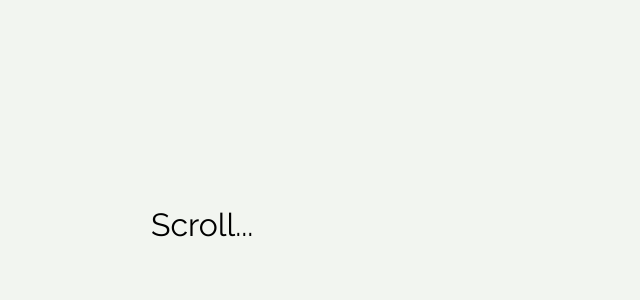
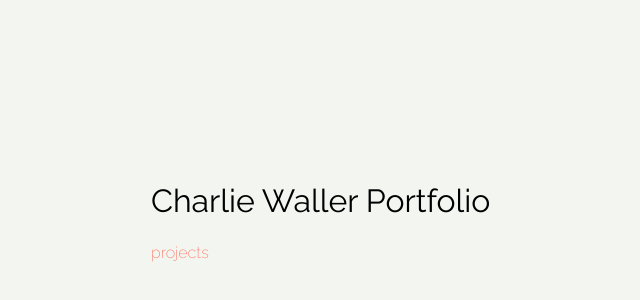
Before and after one commit to charliewaller7/portfolio, a React (Create React App) app in the folder app/: page / in a window 1280 px wide. Shown: the part 178-478 px from the top of the page, without its empty margins (105-745 px from the left). Built offline with nearby package versions, Linux system fonts and the light colour scheme.

Commit message:
Home component complete

```diff
--- a/app/package.json
+++ b/app/package.json
@@ -10,6 +10,7 @@
     "react": "^17.0.1",
     "react-dom": "^17.0.1",
     "react-scripts": "4.0.0",
+    "react-transition-group": "^1.2.1",
     "web-vitals": "^0.2.4"
   },
   "scripts": {
--- a/app/src/App.js
+++ b/app/src/App.js
@@ -8,7 +8,7 @@ class App extends Component {
     return (
       <div>
         <Page>
-          <Home />
+          <Home/>
         </Page>
       </div>
     );
--- a/app/src/components/Home/Home.js
+++ b/app/src/components/Home/Home.js
@@ -5,10 +5,17 @@ import Aux from '../../hoc/Aux'
 import Typer from '../../containers/Typer/Typer'
 
 const home = props => {
+
   return (
     <Aux>
-      <div className={classes.Heading}>
-      <Typer dataText={["Welcome...", "Charlie Waller Portfolio", "Scroll..."]}/>
+      <div className={classes.HomeSection}>
+      <Typer
+        className={classes.Heading}
+        dataText={["Welcome...", "Charlie Waller Portfolio"]}
+        />
+        <p className={`${classes.Subheading} ${classes.FadeIn}`}>
+        projects
+        </p>
       </div>
     </Aux>
   )
--- a/app/src/components/Home/Home.module.css
+++ b/app/src/components/Home/Home.module.css
@@ -1,10 +1,33 @@
+.HomeSection {
+  width: 60%;
+  margin: 45vh auto;
+  text-align: left;
+}
+
 .Heading {
-  width: 60%;
-  margin: 48vh auto;
-  text-align: left;
   font-size: 2rem;
 }
 
 .Subheading {
-  background-color: white;
+  font-size: 1rem;
+  font-weight: lighter;
+  padding-top: 0.5em;
+  color: #ff6652;
 }
+
+@-webkit-keyframes fadein {
+  from { opacity: 0; }
+  to   { opacity: 1; }
+}
+
+@keyframes fadein {
+  from { opacity: 0; }
+  to   { opacity: 1; }
+}
+
+.FadeIn {
+  opacity: 0;
+  -webkit-animation: fadein 3s 1 3.5s;
+  animation: fadein 3s 1 3.5s;
+  animation-fill-mode: forwards;
+}
--- a/app/src/containers/Typer/Typer.js
+++ b/app/src/containers/Typer/Typer.js
@@ -6,7 +6,6 @@ class Typer extends Component {
 
   static defaultProps = {
     dataText: [],
-    showHistory: true,
   }
 
   constructor(props) {
@@ -57,9 +56,10 @@ class Typer extends Component {
 
   render() {
     return (
-      <Aux>
-      <span> {this.state.text} &nbsp; </span>
-      </Aux>
+      <span
+        className={this.props.className ? this.props.className : ""}>
+        {this.state.text} &nbsp;
+        </span>
     );
   }
 }
```
Also changed, not shown: 1 other file (tests, documents, lock files or other folders).
